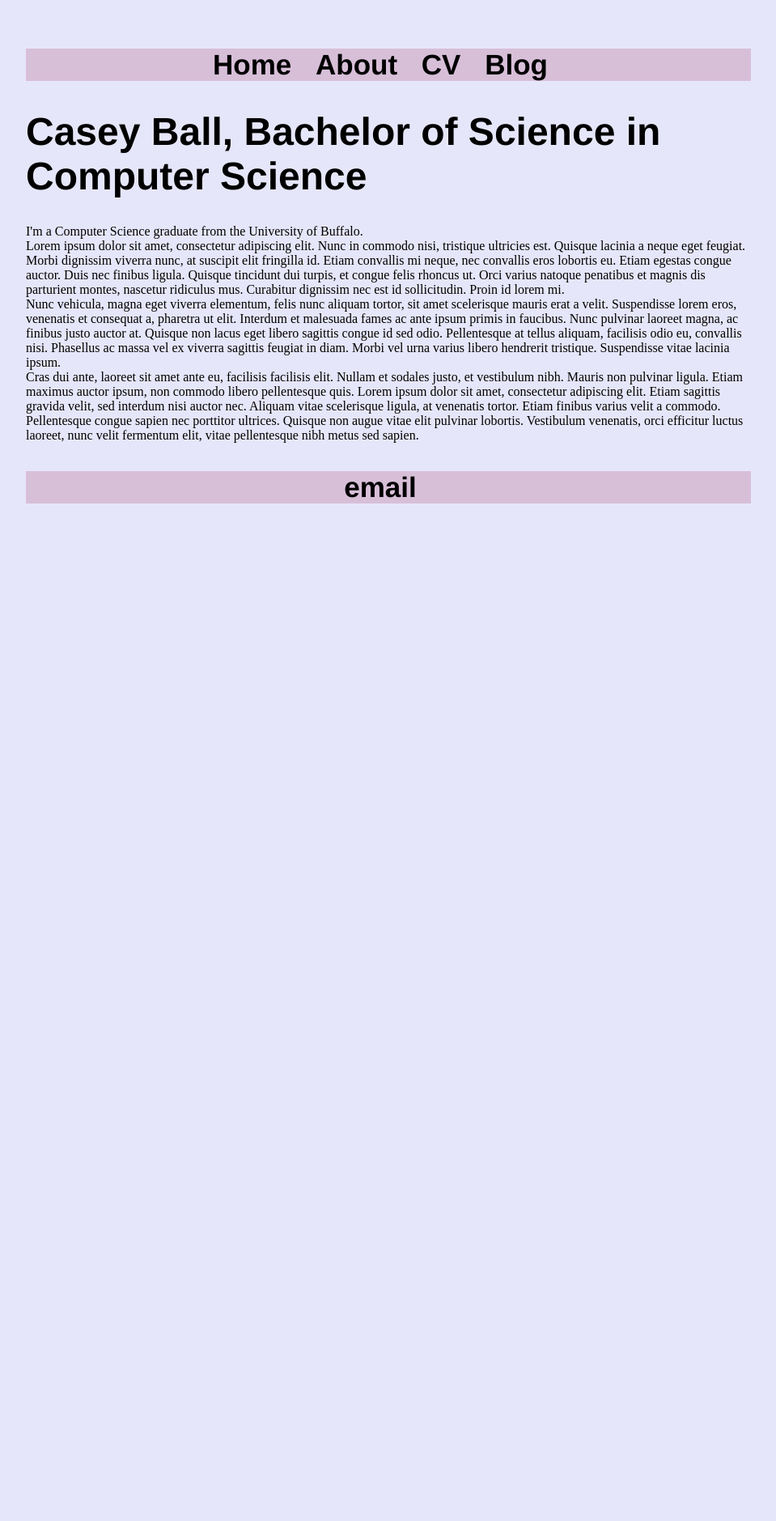
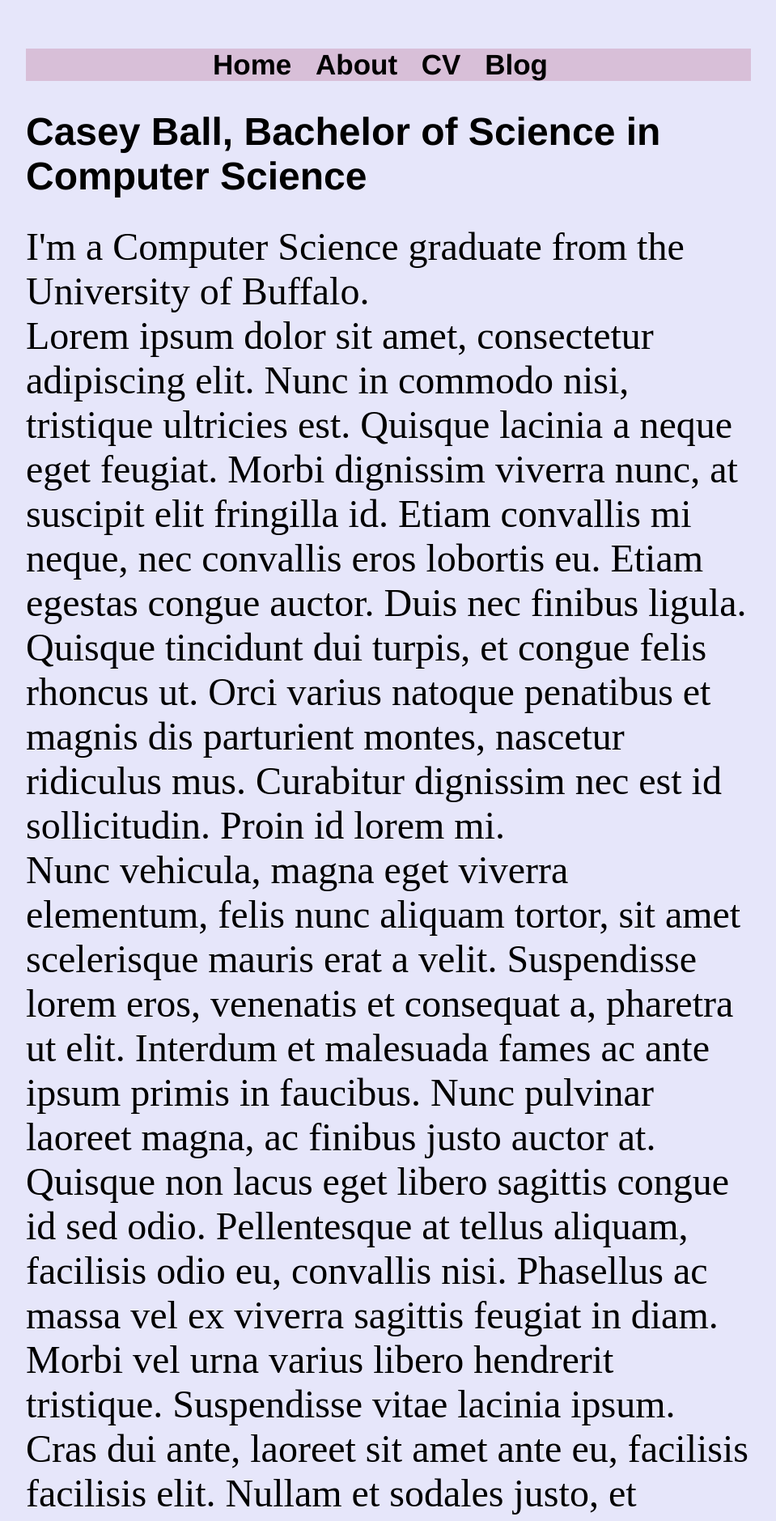
Before and after one commit to cmball2/github.io, a Jekyll site: the page built from index.html, in a window 1280 px wide. Shown: the top 1879 px of the page at 81% size, without its empty margins (160-1119 px from the left). Built offline with Jekyll 4.4.1, drawn with Linux system fonts in a browser that asks for light colours; before the commit the page ends 900 px from its top, so only the background shows below that.

Commit message:
Update index.html

```diff
--- a/index.html
+++ b/index.html
@@ -5,6 +5,7 @@ title: Casey Ball
 <div class="blurb">
 	<h1>Casey Ball, Bachelor of Science in Computer Science </h1>
 	<FONT COLOR=#000000>
+	<FONT SIZE=20px>
 	<p1>I'm a Computer Science graduate from the University of Buffalo.</p1>
 	<br>
 	<p2>Lorem ipsum dolor sit amet, consectetur adipiscing elit. Nunc in commodo nisi, tristique ultricies est. Quisque lacinia a neque eget feugiat. Morbi dignissim viverra nunc, at suscipit elit fringilla id. Etiam convallis mi neque, nec convallis eros lobortis eu. Etiam egestas congue auctor. Duis nec finibus ligula. Quisque tincidunt dui turpis, et congue felis rhoncus ut. Orci varius natoque penatibus et magnis dis parturient montes, nascetur ridiculus mus. Curabitur dignissim nec est id sollicitudin. Proin id lorem mi.</p2>
```
